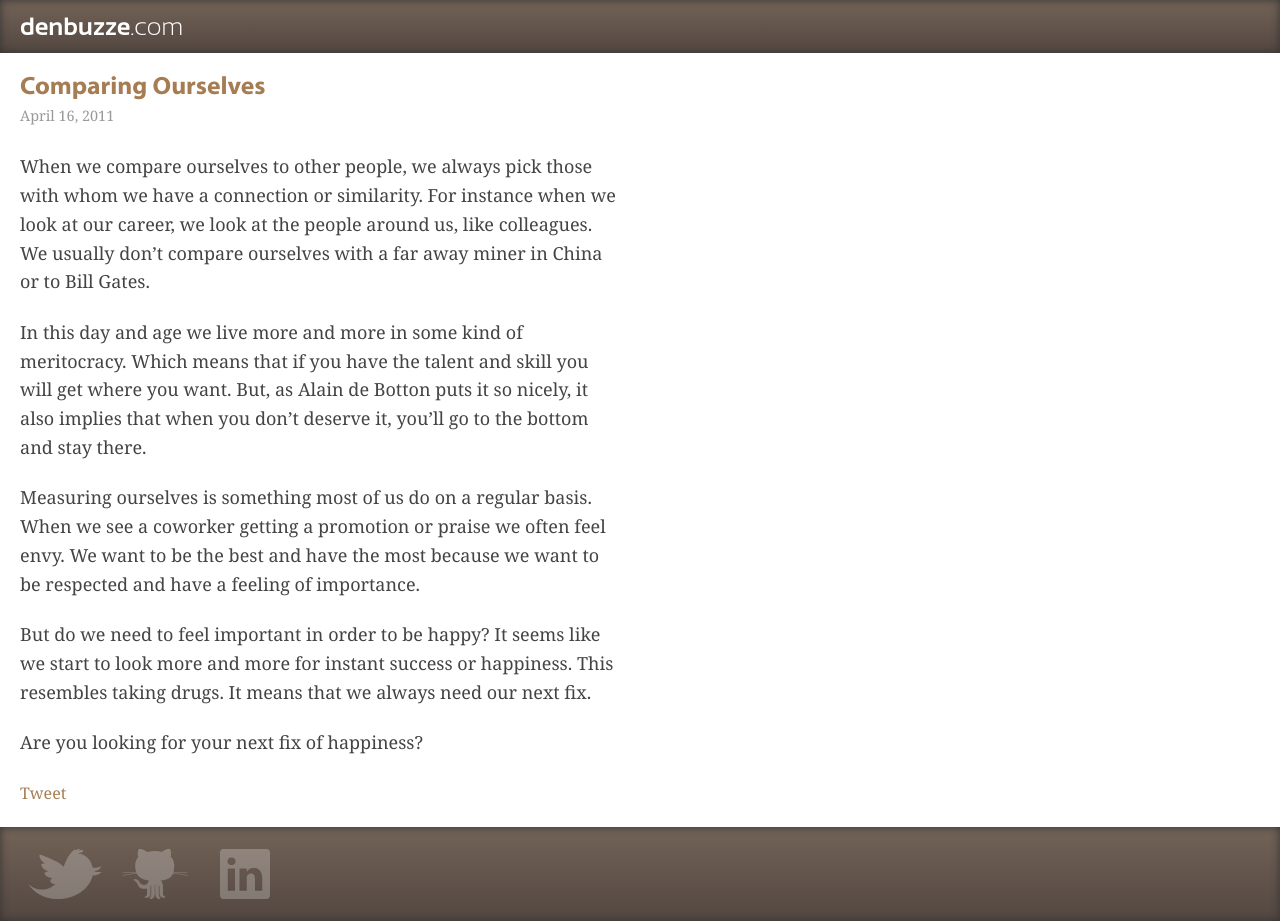
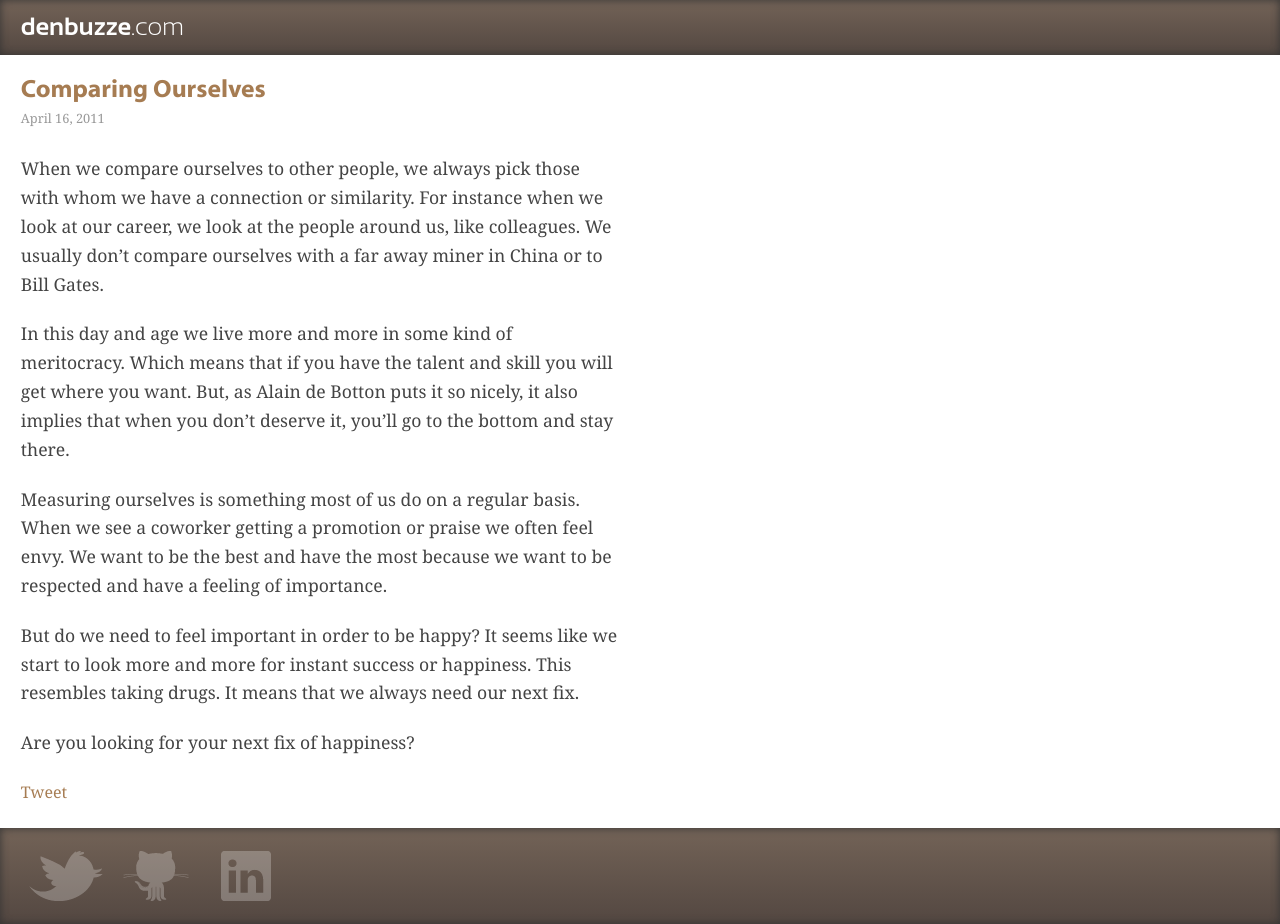
Before and after one commit to denbuzze/denbuzze.github.com, a Jekyll site: the page built from _posts/2011-04-16-comparing-ourselves.markdown, in a window 1280 px wide. Built offline with Jekyll 4.4.1, drawn with Linux system fonts in a browser that asks for light colours; nearby versions of some CDN libraries; Markdown is read by kramdown in place of the engine named in the settings; comment, search, counter and statistics services are not loaded.

Commit message:
add h3 to the CSS file for page posts + make font-sizes relative

```diff
--- a/css/main.css
+++ b/css/main.css
@@ -1,6 +1,6 @@
 * {margin:0;padding:0;}
 fieldset,img{border:0;}
-h1,h2,h3,h4,h5,h6 {font-size:100%;font-weight:normal;}
+h1,h2,h3 {font-weight:bold;}
 
 /* Font styles */
 @font-face {
@@ -44,14 +44,16 @@
     font-style: normal;
 }
 
-body{color:#444;background:#fff;font-size: 14px;font-family:Georgia, serif;-webkit-font-smoothing: antialiased;}
+body{color:#444;background:#fff;font: 100%/1.5 Georgia, serif;-webkit-font-smoothing: antialiased;}
 
 a {color: #A67C52;text-decoration:none;}
 a:hover {color: #38302c;text-decoration: underline;}
 p {margin: 1.2em 0;}
-h1 {font-size: 25px; font-family: "SansationBold", Arial, serif;}
-h1 .light {font-family: "SansationLight", Arial, serif;}
-h2 {font-size: 25px; font-family: "MyriadWebProBold", Arial, serif;}
+h1 {font-size: 1.563em; font-family: "SansationBold", Arial, serif;}
+h1 .light {font-family: "SansationLight", Arial, serif; font-weight:normal;}
+h2,h3 {font-family: "MyriadWebProBold", Arial, serif;}
+h2 {font-size: 1.56em;}
+h3 {font-size: 1.25em;}
 ul {list-style-type: none;}
 
 /* Useful classes */
@@ -61,7 +63,7 @@
 .visuallyhidden.focusable:focus { clip: auto;height: auto;margin: 0;overflow: visible;position: static;width: auto;}
 
 /* header */
-#header a {padding: 10px 0; display: block;}
+#header a {padding: 0.2em 0; display: block;}
 #header, #footer {
   background-color: #534741;
   background: -moz-linear-gradient(#736357, #534741); /* FF 3.6+ */
@@ -76,32 +78,32 @@
   box-shadow: inset 0px 0px 8px #333;
 
   overflow: hidden;
-  padding: 2px 20px;
+  padding: 0.2em 1.3em;
   width: auto;
 }
 #header a, #footer a {color: #fff;}
 
 /* content */
-.content {padding: 20px; font-size: 16px;line-height: 1.8em;width:auto; max-width: 600px;}
+.content {padding: 1.3em; line-height: 1.8em;width:auto; max-width: 600px;}
+.content p {font-size: 1.1em;}
 
 /* post */
-.post {font-size: 18px;}
 .post .date {color: #999;font-size:0.8em;}
 
 /* posts */
-.posts {margin: 5px 0 20px 0;}
-.posts a {position: relative;display: block;padding: 5px 120px 0px 0;}
-.posts span {color: #C7B299;position:absolute; right:0; top: 5px;}
+.posts {margin: 0.4em 0 1.2em 0;}
+.posts a {position: relative;display: block;padding: 0.4em 7em 0px 0;}
+.posts span {color: #C7B299;position:absolute; right:0; top: 0.4em;}
 
 /* lifestream */
 
 #lifestream {
-  font-size:13px;
+  font-size:0.8em;
   line-height: 1.2em;
-  margin: 10px 0 5px 0;
+  margin: 0.9em 0 0.4em 0;
 }
 #lifestream li {
-  padding: 5px 3px 5px 25px;
+  padding: 0.4em 0.25em 0.4em 1.9em;
   background-repeat: no-repeat;
   background-position: left center;
 }
```
